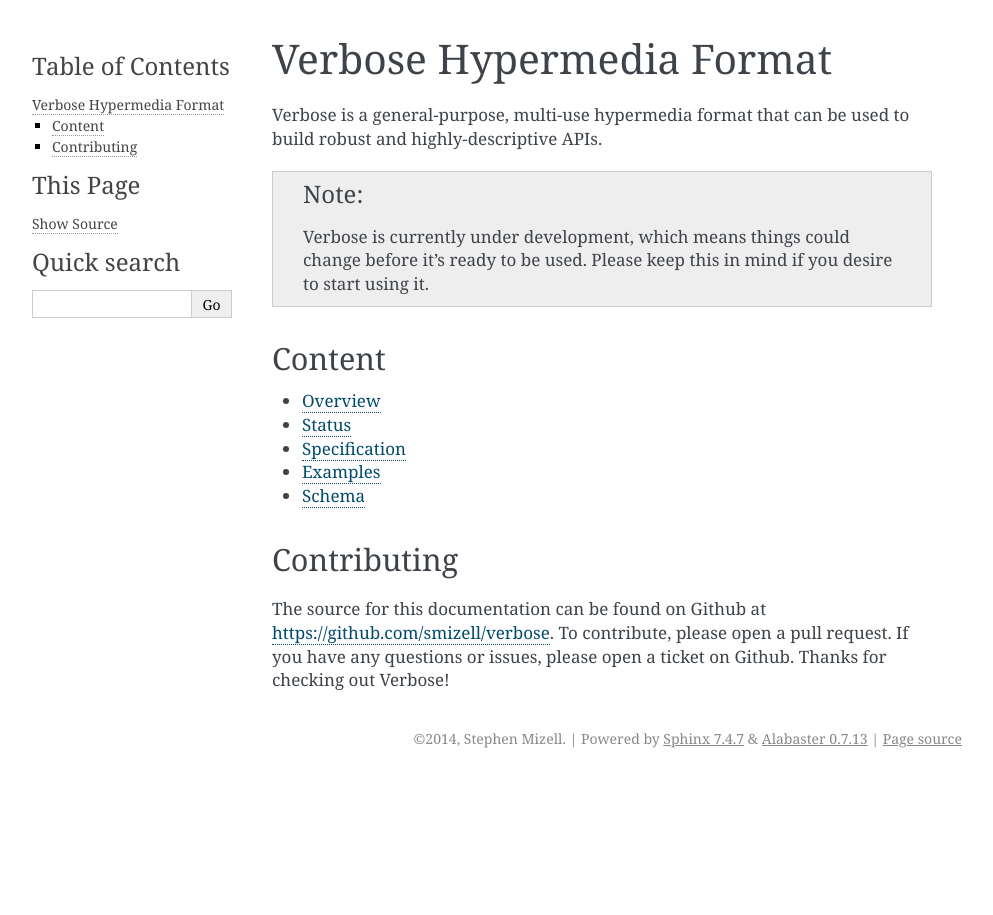
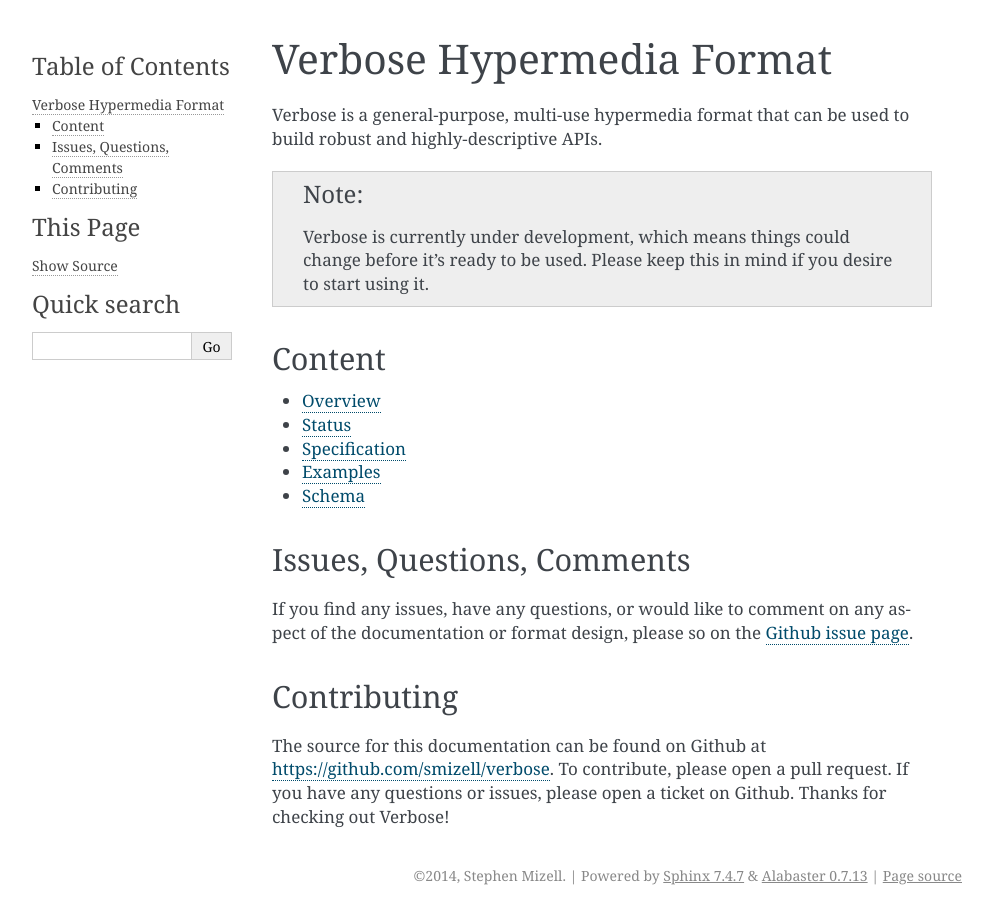
Before and after one commit to smizell/verbose, a Sphinx documentation site: the page built from docs/index.rst, in a window 1280 px wide. Shown: the whole page, without its empty margins (148-1141 px from the left). Built offline with Sphinx 7.4.7, drawn with Linux system fonts in a browser that asks for light colours.

Commit message:
Add link to Github issues

```diff
--- a/docs/index.rst
+++ b/docs/index.rst
@@ -18,6 +18,11 @@ Content
    examples
    schema
 
+Issues, Questions, Comments
+---------------------------
+
+If you find any issues, have any questions, or would like to comment on any aspect of the documentation or format design, please so on the `Github issue page <https://github.com/smizell/verbose/issues>`_.
+
 Contributing
 ------------
 
```
